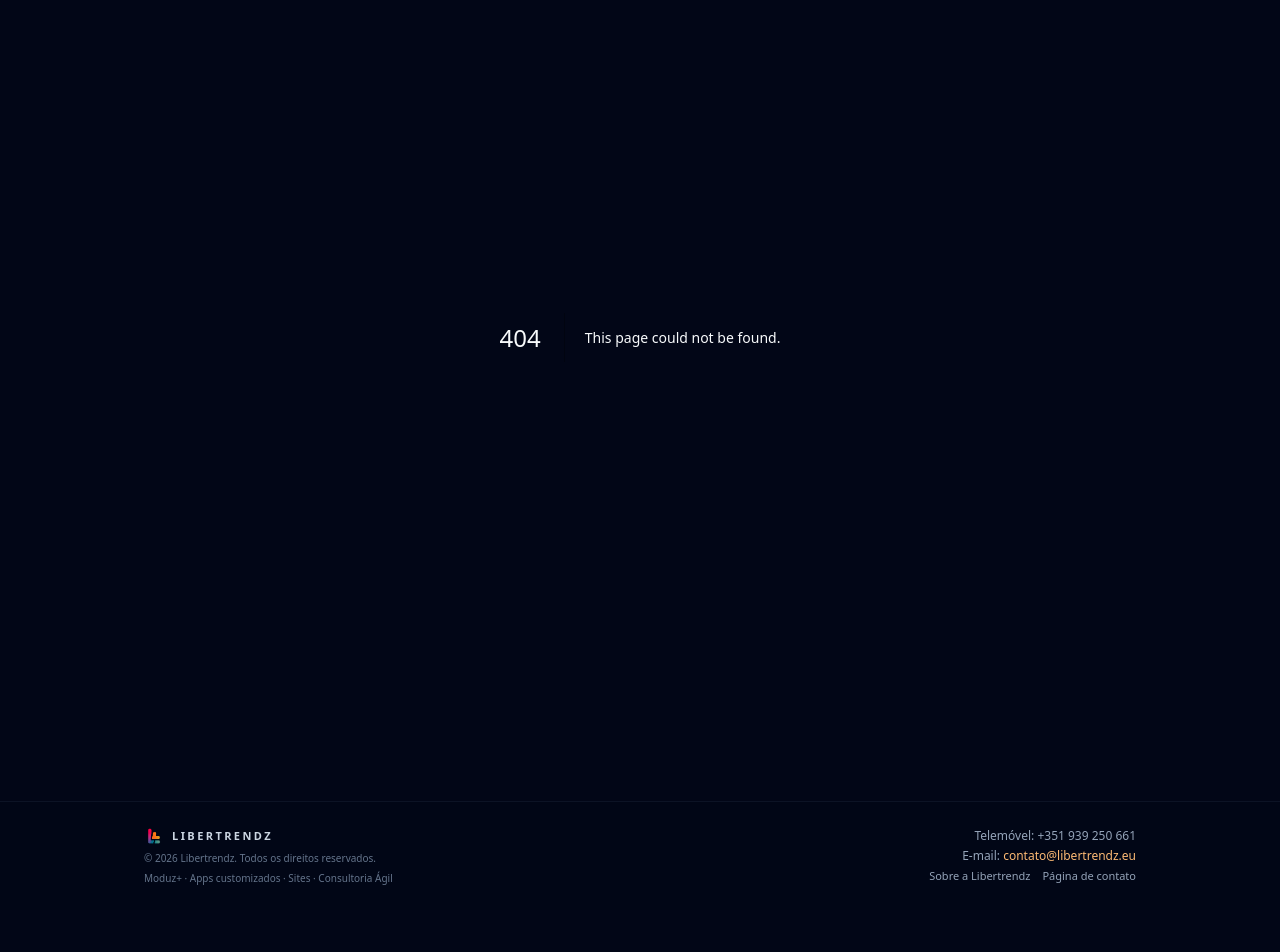
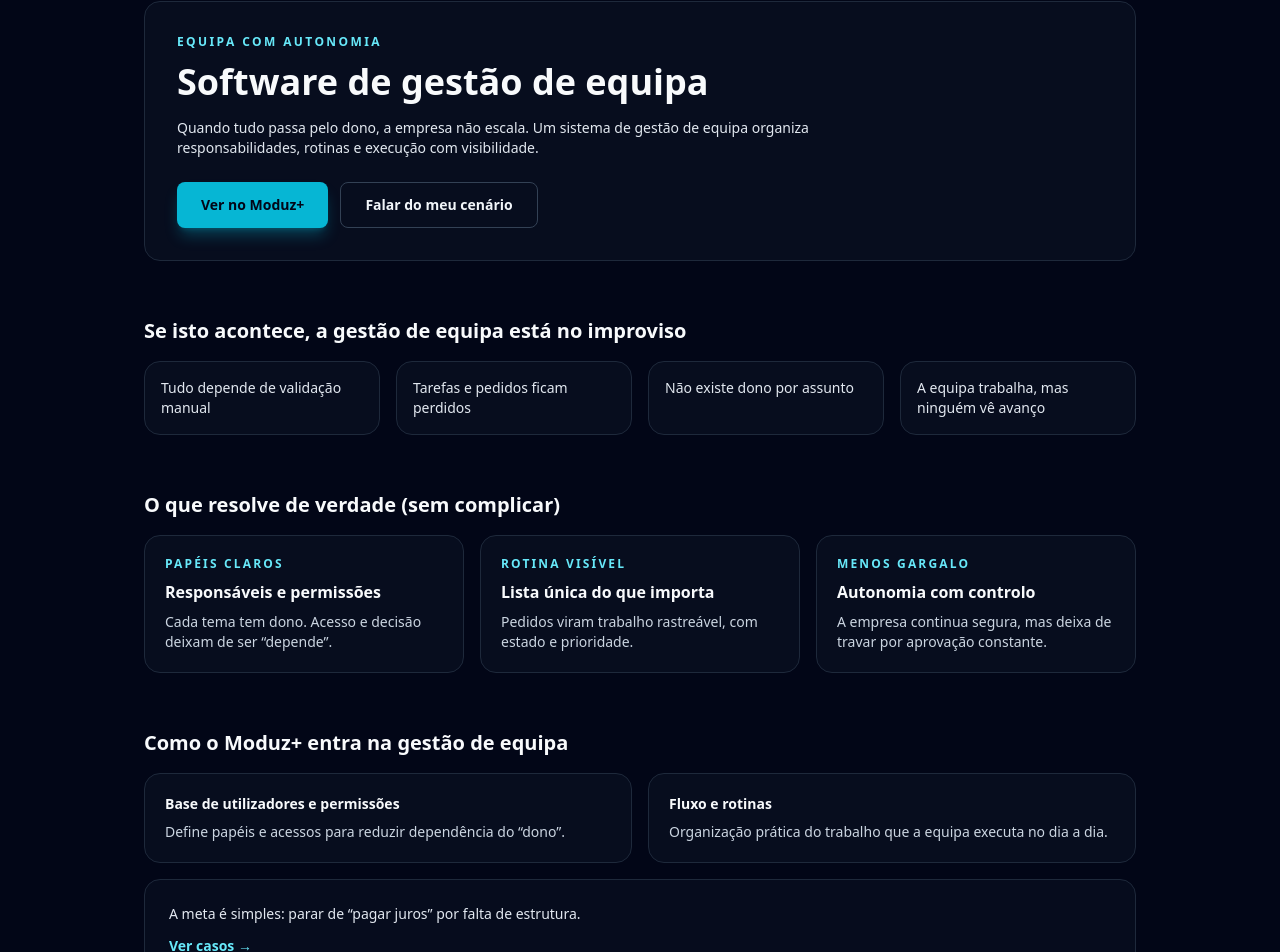
Before and after one commit to libertrendz/libertrendz-site, a Next.js app: page /solucoes/software-gestao-equipa in a window 1280 px wide. Before the commit this address had no page. Shown: the part 144-1096 px from the top of the page. Before the commit the page ends 1054 px from the top, so only its background shows below. Built offline with nearby package versions, Linux system fonts and the light colour scheme.

Commit message:
Create page.tsx

```diff
--- /dev/null
+++ b/app/solucoes/software-gestao-equipa/page.tsx
@@ -0,0 +1,159 @@
+export default function SoftwareGestaoEquipaPage() {
+  return (
+    <main className="min-h-[calc(100vh-5rem)] bg-slate-950 text-slate-50">
+      <section className="container-page py-12 lg:py-16 space-y-14">
+        {/* HERO */}
+        <div className="rounded-2xl border border-slate-800 bg-slate-900/40 p-8">
+          <p className="text-xs font-semibold uppercase tracking-[0.2em] text-cyan-300">
+            Equipa com autonomia
+          </p>
+          <h1 className="mt-3 text-3xl font-bold leading-tight md:text-4xl">
+            Software de gestão de equipa
+          </h1>
+          <p className="mt-4 max-w-2xl text-sm text-slate-200">
+            Quando tudo passa pelo dono, a empresa não escala. Um sistema de gestão de equipa
+            organiza responsabilidades, rotinas e execução com visibilidade.
+          </p>
+
+          <div className="mt-6 flex flex-wrap gap-3">
+            <a
+              href="/moduz"
+              className="inline-flex items-center justify-center rounded-lg bg-cyan-500 px-6 py-3 text-sm font-semibold text-slate-950 shadow-lg shadow-cyan-500/30 transition hover:bg-cyan-400"
+            >
+              Ver no Moduz+
+            </a>
+            <a
+              href="/contato"
+              className="inline-flex items-center justify-center rounded-lg border border-slate-700 px-6 py-3 text-sm font-semibold text-slate-100 transition hover:border-slate-500 hover:bg-slate-900/60"
+            >
+              Falar do meu cenário
+            </a>
+          </div>
+        </div>
+
+        {/* SINAIS */}
+        <div className="space-y-4">
+          <h2 className="text-xl font-semibold text-slate-50">
+            Se isto acontece, a gestão de equipa está no improviso
+          </h2>
+
+          <div className="grid gap-4 md:grid-cols-2 lg:grid-cols-4">
+            {[
+              "Tudo depende de validação manual",
+              "Tarefas e pedidos ficam perdidos",
+              "Não existe dono por assunto",
+              "A equipa trabalha, mas ninguém vê avanço",
+            ].map((t) => (
+              <div
+                key={t}
+                className="rounded-2xl border border-slate-800 bg-slate-900/40 p-4 text-sm text-slate-200"
+              >
+                {t}
+              </div>
+            ))}
+          </div>
+        </div>
+
+        {/* O QUE RESOLVE */}
+        <div className="space-y-4">
+          <h2 className="text-xl font-semibold text-slate-50">
+            O que resolve de verdade (sem complicar)
+          </h2>
+
+          <div className="grid gap-4 md:grid-cols-3">
+            <div className="rounded-2xl border border-slate-800 bg-slate-900/40 p-5">
+              <p className="text-xs font-semibold uppercase tracking-[0.18em] text-cyan-300">
+                Papéis claros
+              </p>
+              <p className="mt-2 font-semibold text-slate-50">
+                Responsáveis e permissões
+              </p>
+              <p className="mt-2 text-sm text-slate-300">
+                Cada tema tem dono. Acesso e decisão deixam de ser “depende”.
+              </p>
+            </div>
+
+            <div className="rounded-2xl border border-slate-800 bg-slate-900/40 p-5">
+              <p className="text-xs font-semibold uppercase tracking-[0.18em] text-cyan-300">
+                Rotina visível
+              </p>
+              <p className="mt-2 font-semibold text-slate-50">
+                Lista única do que importa
+              </p>
+              <p className="mt-2 text-sm text-slate-300">
+                Pedidos viram trabalho rastreável, com estado e prioridade.
+              </p>
+            </div>
+
+            <div className="rounded-2xl border border-slate-800 bg-slate-900/40 p-5">
+              <p className="text-xs font-semibold uppercase tracking-[0.18em] text-cyan-300">
+                Menos gargalo
+              </p>
+              <p className="mt-2 font-semibold text-slate-50">
+                Autonomia com controlo
+              </p>
+              <p className="mt-2 text-sm text-slate-300">
+                A empresa continua segura, mas deixa de travar por aprovação constante.
+              </p>
+            </div>
+          </div>
+        </div>
+
+        {/* COMO ENTRA O MODUZ+ */}
+        <div className="space-y-4">
+          <h2 className="text-xl font-semibold text-slate-50">
+            Como o Moduz+ entra na gestão de equipa
+          </h2>
+
+          <div className="grid gap-4 md:grid-cols-2">
+            <div className="rounded-2xl border border-slate-800 bg-slate-900/40 p-5">
+              <p className="text-sm font-semibold text-slate-50 mb-2">
+                Base de utilizadores e permissões
+              </p>
+              <p className="text-sm text-slate-300">
+                Define papéis e acessos para reduzir dependência do “dono”.
+              </p>
+            </div>
+
+            <div className="rounded-2xl border border-slate-800 bg-slate-900/40 p-5">
+              <p className="text-sm font-semibold text-slate-50 mb-2">
+                Fluxo e rotinas
+              </p>
+              <p className="text-sm text-slate-300">
+                Organização prática do trabalho que a equipa executa no dia a dia.
+              </p>
+            </div>
+          </div>
+
+          <div className="rounded-2xl border border-slate-800 bg-slate-900/35 p-6">
+            <p className="text-sm text-slate-200">
+              A meta é simples: parar de “pagar juros” por falta de estrutura.
+            </p>
+            <a
+              href="/cases"
+              className="mt-3 inline-block text-sm font-semibold text-cyan-300 hover:text-cyan-200"
+            >
+              Ver casos →
+            </a>
+          </div>
+        </div>
+
+        {/* CTA FINAL ÚNICO */}
+        <div className="pt-8 border-t border-slate-800 text-center space-y-4">
+          <h2 className="text-2xl font-semibold text-slate-50">
+            Quer tirar a empresa do modo “depende do dono”?
+          </h2>
+          <p className="max-w-xl mx-auto text-sm text-slate-200">
+            Diz onde está a fricção e eu devolvo um caminho claro.
+          </p>
+          <a
+            href="/contato"
+            className="inline-flex items-center justify-center rounded-lg bg-cyan-500 px-6 py-3 text-sm font-semibold text-slate-950 shadow-lg shadow-cyan-500/30 transition hover:bg-cyan-400"
+          >
+            Falar do meu cenário
+          </a>
+        </div>
+      </section>
+    </main>
+  );
+}
```
